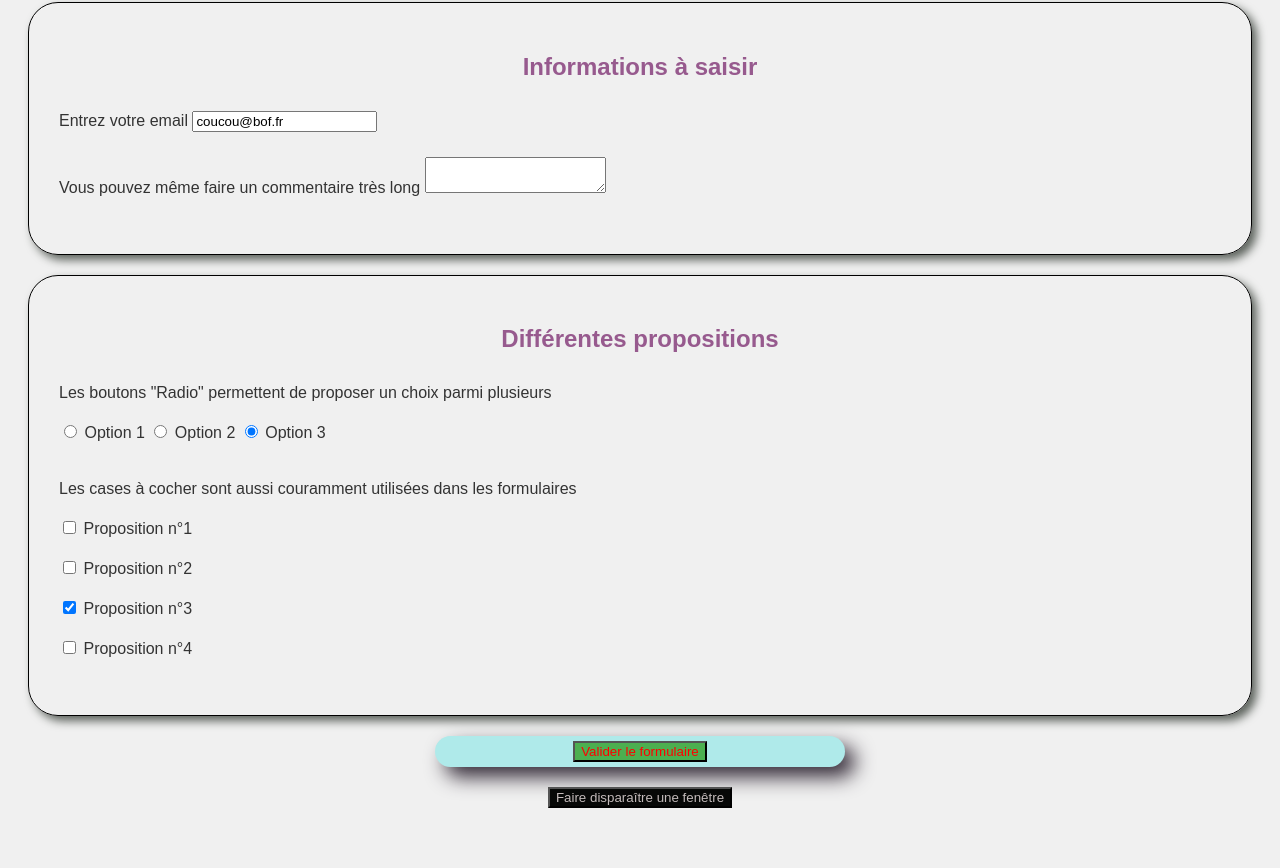
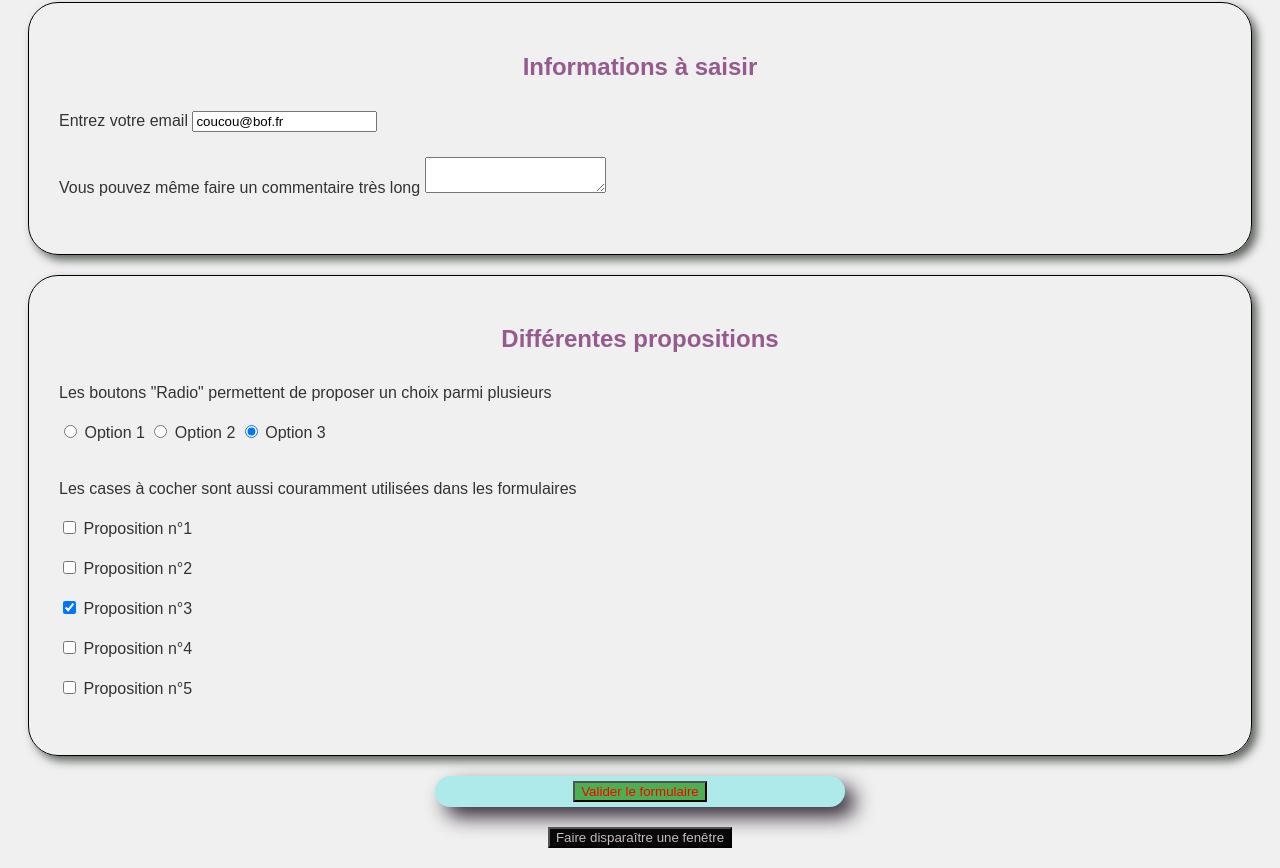
Before and after one commit to jeejeeboy/Club_Codage, a plain HTML site: page formulaires.html in a window 1280 px wide. Shown: the part 319-1187 px from the top of the page. Before the commit the page ends 1147 px from the top, so only its background shows below. Drawn offline with Linux system fonts and the light colour scheme.

Commit message:
Ajout d'une case à cocher pour test

```diff
--- a/formulaires.html
+++ b/formulaires.html
@@ -57,6 +57,8 @@
         <label for="Case_a_cocher3">Proposition n°3</label><br>
         <input type="checkbox" id="Case_a_cocher4" name="case4" value="Proposition4">
         <label for="Case_a_cocher4">Proposition n°4</label><br>
+        <input type="checkbox" id="Case_a_cocher5" name="case4" value="Proposition5">
+        <label for="Case_a_cocher5">Proposition n°5</label><br>
 
       </p>
     </div>
```
